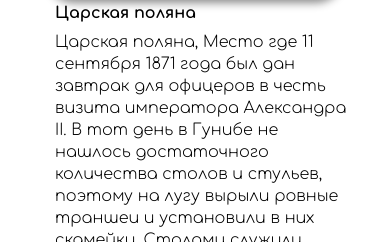
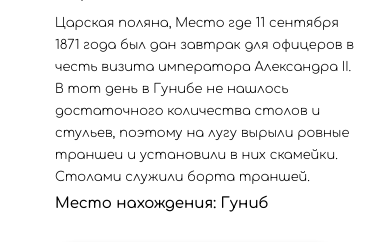
Before and after one commit to nariman079/Travel-agency-ETNO-, a Django app: page / in a window 390 px wide. Shown: the part 4013-4255 px from the top of the page. Run offline with Django 4.2, Linux system fonts and the light colour scheme; data comes from the database, SQL or seed files in the repository.

Commit message:
edit project

```diff
--- a/Etno/Etno/settings.py
+++ b/Etno/Etno/settings.py
@@ -29,7 +29,8 @@ ALLOWED_HOSTS = ["*"]
 
 
 # Application definition
-
+#Шрифт
+#Выбрать вопрос убрать
 INSTALLED_APPS = [
     'django.contrib.admin',
     'django.contrib.auth',
--- a/Etno/ture/static/css/1024screen.css
+++ b/Etno/ture/static/css/1024screen.css
@@ -53,7 +53,13 @@
         margin:20px auto;
         display: block;
         border: none;
-        border-bottom: 2px solid #705700 ;
+    }
+    .ipw-title{
+        margin-top: 5px;
+        margin-bottom: 5px;
+    }
+    .ipw-desc{
+        margin-bottom: 5px;
     }
     .hre{
         width: auto;
@@ -239,7 +245,7 @@
         margin:20px auto;
         display: block;
         border: none;
-        border-bottom: 2px solid #705700 ;
+
     }
     .ipw-img{
         width: 300px;
@@ -254,11 +260,12 @@
     }
     .ipw-desc{
         width: 300px;
-        font-size: 16px;
+        font-size: 13px;
     }
     .ipw-place{
         width: auto;
-        font-size: 16px;
+        font-size: 15px;
+        margin-bottom: 30px;
     }
     .footer{
         width: 100%;
--- a/Etno/ture/static/css/style.css
+++ b/Etno/ture/static/css/style.css
@@ -372,7 +372,7 @@ body{
 }
 .ipw{
     display: flex;
-    margin: 10px;
+    margin-bottom: 30px;
 }
 .ipw-img{
     width: 500px;
@@ -415,20 +415,14 @@ body{
         width: 500px;
         height: 22px;
 
-
         font-family: 'Comfortaa';
         font-style: normal;
         font-weight: 500;
         font-size: 20px;
         line-height: 22px;
-
         color: #000000;
     }
-    .hre{
-        margin:20px auto;
-        width: 781px;
-        border: 1px solid #705700;
-    }
+
 
 .footer{
     width: 100%;
```
